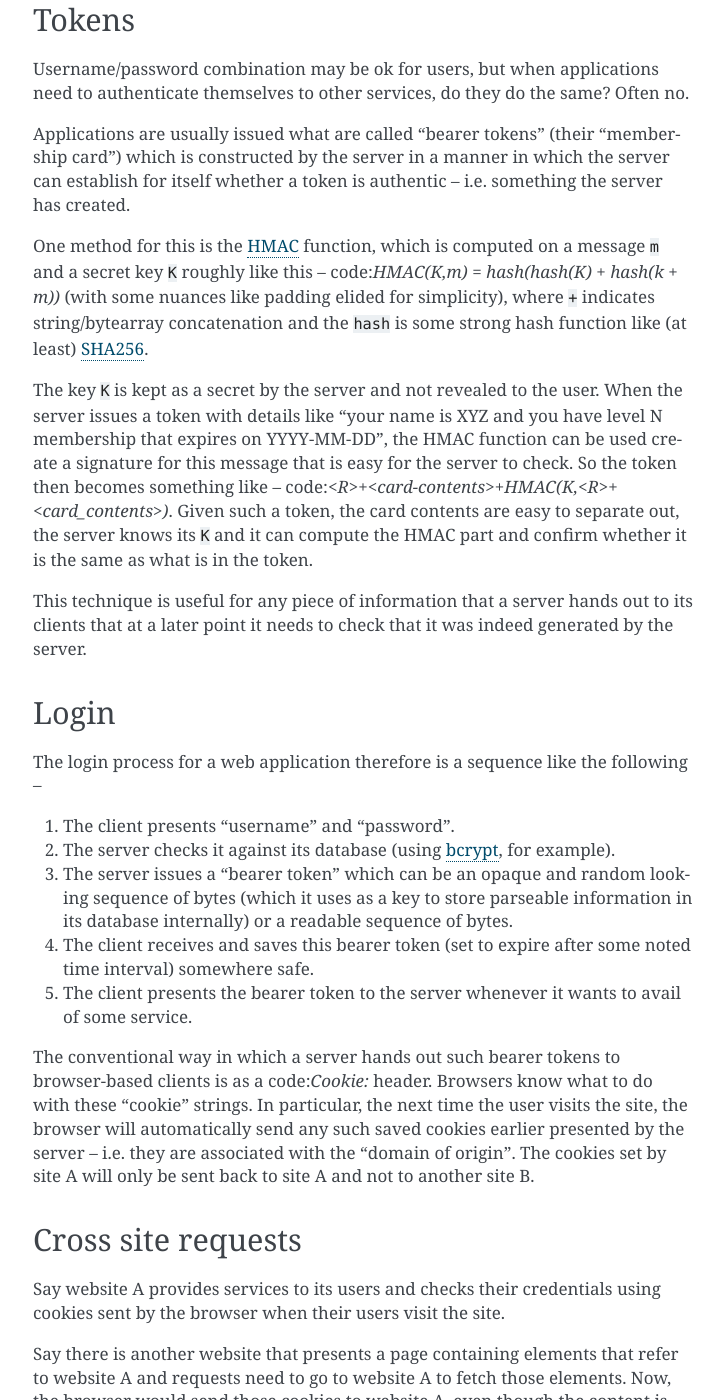
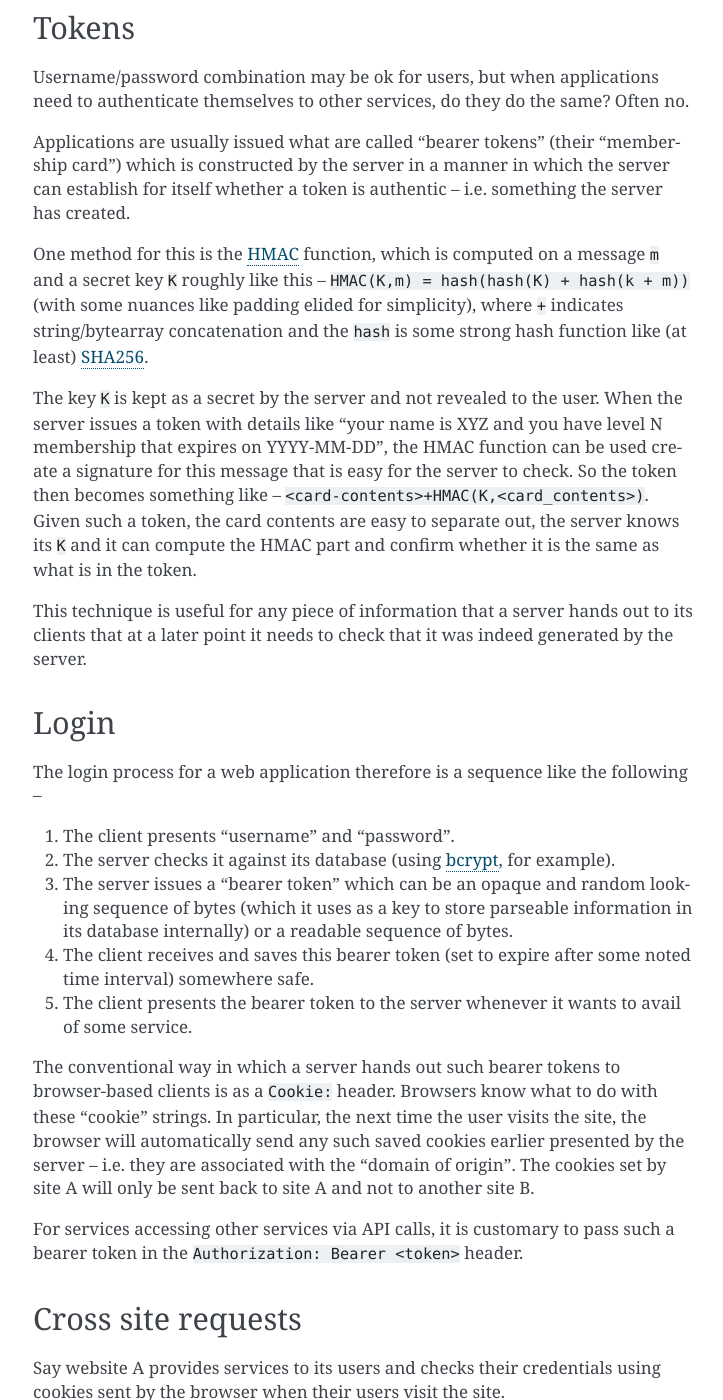
Before and after one commit to kreauniv/comp350, a Sphinx documentation site: the page built from source/trust.rst, in a window 1280 px wide and 1400 px high, scrolled down 5200 px. Shown: the whole window, without its empty margins (387-1110 px from the left). Built offline with Sphinx 7.4.7, drawn with Linux system fonts in a browser that asks for light colours; some of the changed text lies outside the part shown.

Commit message:
Fixed code: markups

```diff
--- a/source/trust.rst
+++ b/source/trust.rst
@@ -137,8 +137,8 @@
 Commonly used hash functions today include SHA1_, SHA256_ and SHA512_. Note
 that SHA256 is the same as SHA512 whose output is truncated. SHA1 hashes are
 used in git and you'd have already seen strings of hexadecimal numbers like
-code:`27b1260f03b20f463596f2a927cc16c3cb17c0bb` when you look at your code:`git
-log`. SHA1 hashes are 20 bytes (i.e. 160 bits) long, SHA256 hashes are 32 bytes
+``27b1260f03b20f463596f2a927cc16c3cb17c0bb`` when you look at your ``git
+log``. SHA1 hashes are 20 bytes (i.e. 160 bits) long, SHA256 hashes are 32 bytes
 long and SHA512 hashes are 64 bytes long. The longer the hash the harder it is
 to "crack" it. SHA1 is secure enough for many applications (such as git), but
 at least SHA256 is recommended going forward.
@@ -164,14 +164,14 @@
 gets hacked. So how can you store a user's password in an attack-resistant
 manner? You hash it.
 
-But a simple code:`sha512(username + password)` is not going to cut it since a
+But a simple ``sha512(username + password)`` is not going to cut it since a
 malicious entity can try every combination of letters (assuming the user is not
 going to choose a super long password) and generate every possible SHA512
 output and figure out from your database what they password of a particular
 user is. (This is called a "dictionary attack".)
 
-One possible way around this is to use a random string of bytes code:`R` and
-store code:`R + hash(R + username + password)` in the password table
+One possible way around this is to use a random string of bytes ``R`` and
+store ``R + hash(R + username + password)`` in the password table
 corresponding to the username. Now to check whether the password is correct,
 you can retrieve the stored ``R``, compute ``R + hash(R + username +
 password)`` using the given password and check whether it matches what you've
@@ -200,8 +200,8 @@
 the server has created.
 
 One method for this is the HMAC_ function, which is computed on a message ``m``
-and a secret key ``K`` roughly like this -- code:`HMAC(K,m) = hash(hash(K) +
-hash(k + m))` (with some nuances like padding elided for simplicity), where
+and a secret key ``K`` roughly like this -- ``HMAC(K,m) = hash(hash(K) +
+hash(k + m))`` (with some nuances like padding elided for simplicity), where
 ``+`` indicates string/bytearray concatenation and the ``hash`` is some strong
 hash function like (at least) SHA256_.
 
@@ -212,7 +212,7 @@
 level N membership that expires on YYYY-MM-DD", the HMAC function can be used
 create a signature for this message that is easy for the server to check. So
 the token then becomes something like --
-code:`<R>+<card-contents>+HMAC(K,<R>+<card_contents>)`. Given such a token, the
+``<card-contents>+HMAC(K,<card_contents>)``. Given such a token, the
 card contents are easy to separate out, the server knows its ``K`` and it can
 compute the HMAC part and confirm whether it is the same as what is in the
 token.
@@ -239,12 +239,15 @@
    avail of some service.
 
 The conventional way in which a server hands out such bearer tokens to
-browser-based clients is as a code:`Cookie:` header. Browsers know what to do
+browser-based clients is as a ``Cookie:`` header. Browsers know what to do
 with these "cookie" strings. In particular, the next time the user visits the
 site, the browser will automatically send any such saved cookies earlier
 presented by the server -- i.e. they are associated with the "domain of
 origin". The cookies set by site A will only be sent back to site A and not to
 another site B.
+
+For services accessing other services via API calls, it is customary to pass
+such a bearer token in the ``Authorization: Bearer <token>`` header.
 
 Cross site requests
 -------------------
@@ -293,17 +296,17 @@
 ----------------
 
 secrets_: Used to generate cryptographically secure random numbers for use in
-tokens, etc. Example code:`secrets.token_urlsafe(<nbytes>)`.
+tokens, etc. Example ``secrets.token_urlsafe(<nbytes>)``.
 
 hashlib_: Secure hashes for various algorithms. Example:
-code:`hashlib.sha256(<byte-string>).hexdigest()`.
+``hashlib.sha256(<byte-string>).hexdigest()``.
 
 `hmac <hmacpy_>`_: Keyed - message authentication hash discussed above. Example:
-code:`hmac.digest(b"key-byte-string", b"byte-message", "sha512").hex()`.
+``hmac.digest(b"key-byte-string", b"byte-message", "sha512").hex()``.
 
-`bcrypt <bcryptgh_>`_: For password hashing. Example: code:`hashed =
-bcrypt.hashpw(password, bcrypt.gensalt())` and for checking,
-code:`bcrypt.checkpw(password, hashed)`.
+`bcrypt <bcryptgh_>`_: For password hashing. Example: ``hashed =
+bcrypt.hashpw(password, bcrypt.gensalt())`` and for checking,
+``bcrypt.checkpw(password, hashed)``.
 
 .. _bcryptgh: https://github.com/pyca/bcrypt/
 .. _secrets: https://docs.python.org/3/library/secrets.html
```
